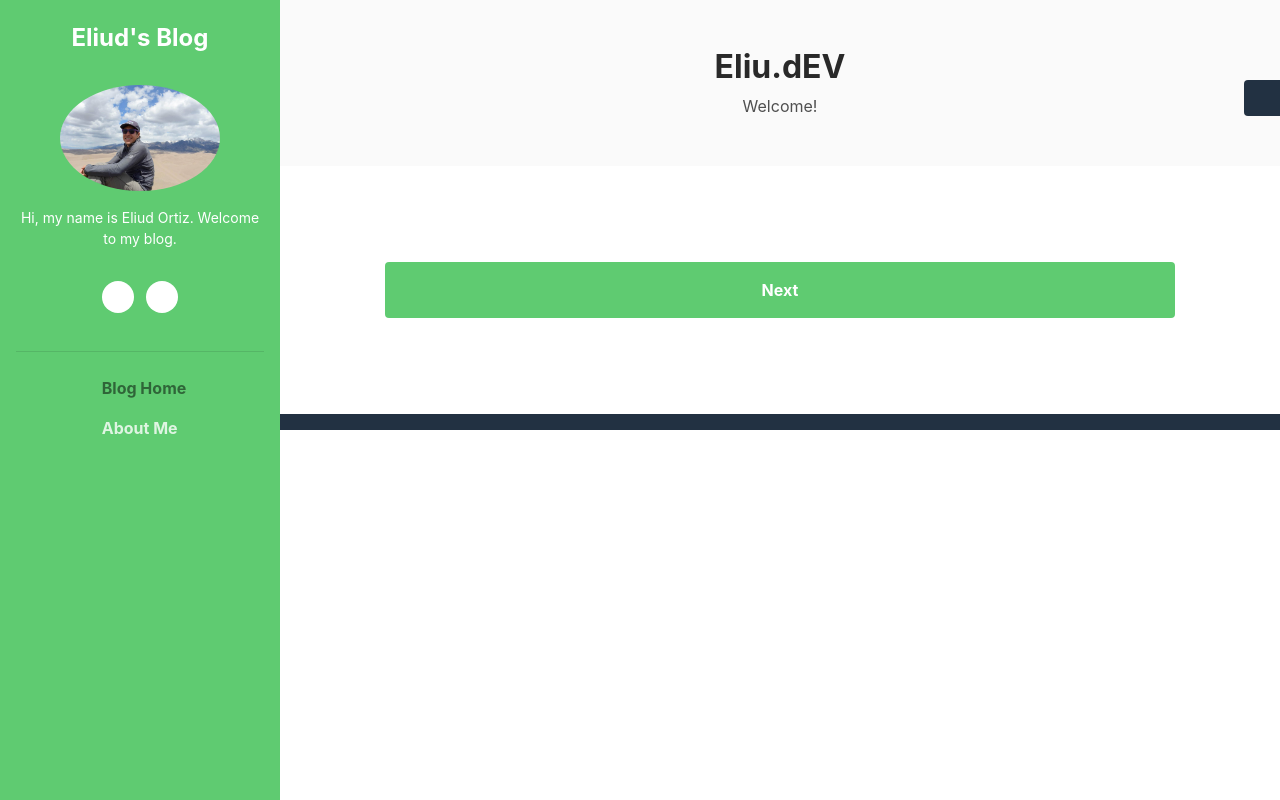
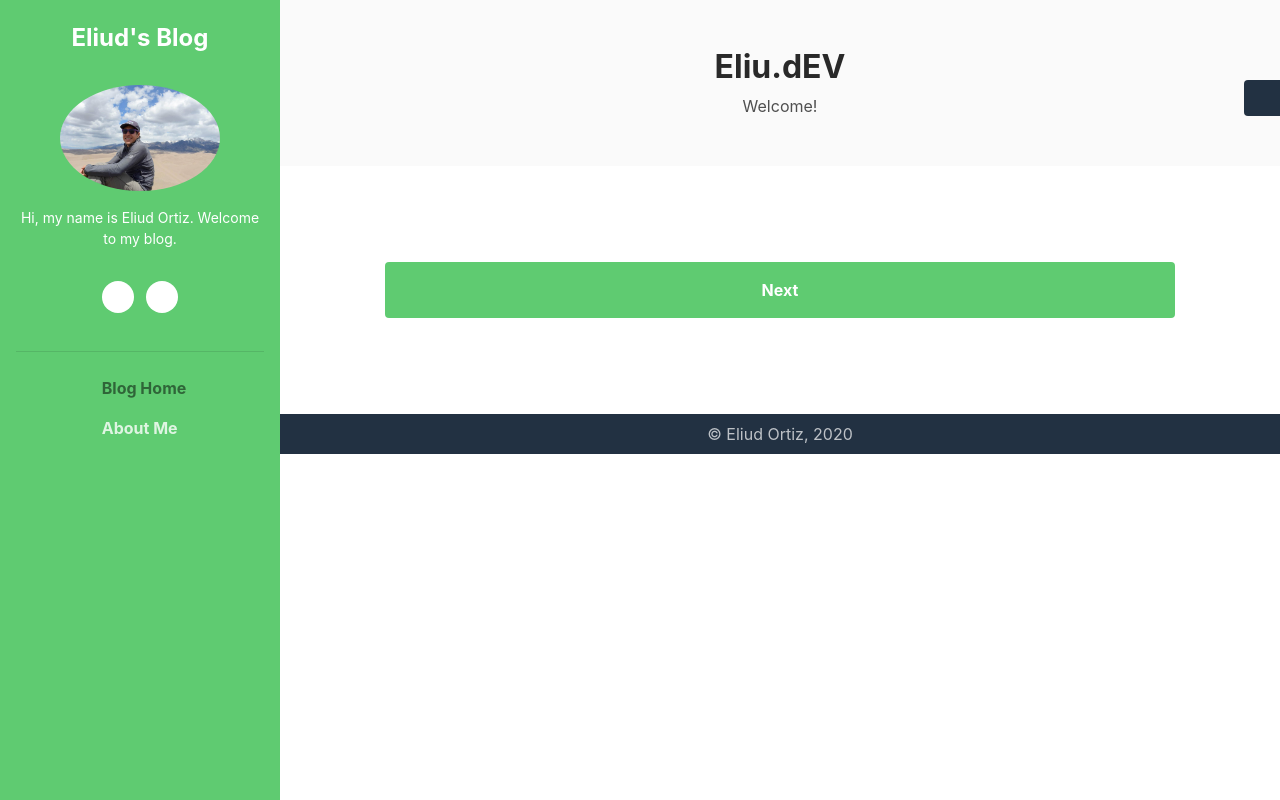
Before and after one commit to ejortiz/eliu-dev, a Django app: page / in a window 1280 px wide; the page is wider, and only the part inside the window is pictured. Run offline with Django 3.2, Linux system fonts and the light colour scheme; data that the repository does not hold is empty; some libraries are stand-ins or nearby versions.

Commit message:
Added date to footer

```diff
--- a/templates/base.html
+++ b/templates/base.html
@@ -29,7 +29,7 @@
         {% endblock content %}
         <!--End Content Block-->
 	    <footer class="footer text-center py-2 theme-bg-dark">
-
+           &copy; Eliud Ortiz, {% now "Y" %}
 	    </footer>
 
     </div><!--//main-wrapper-->
```
